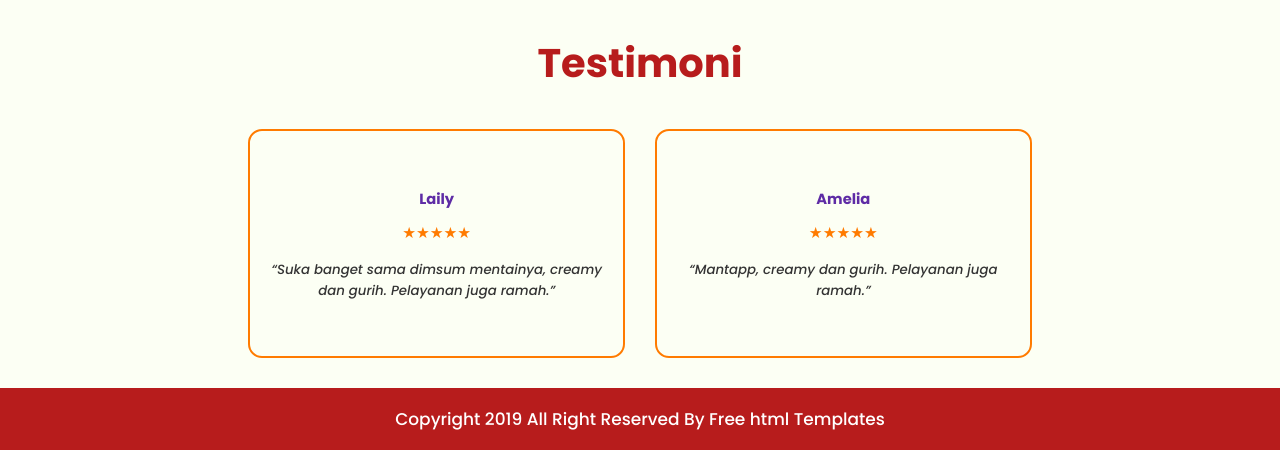
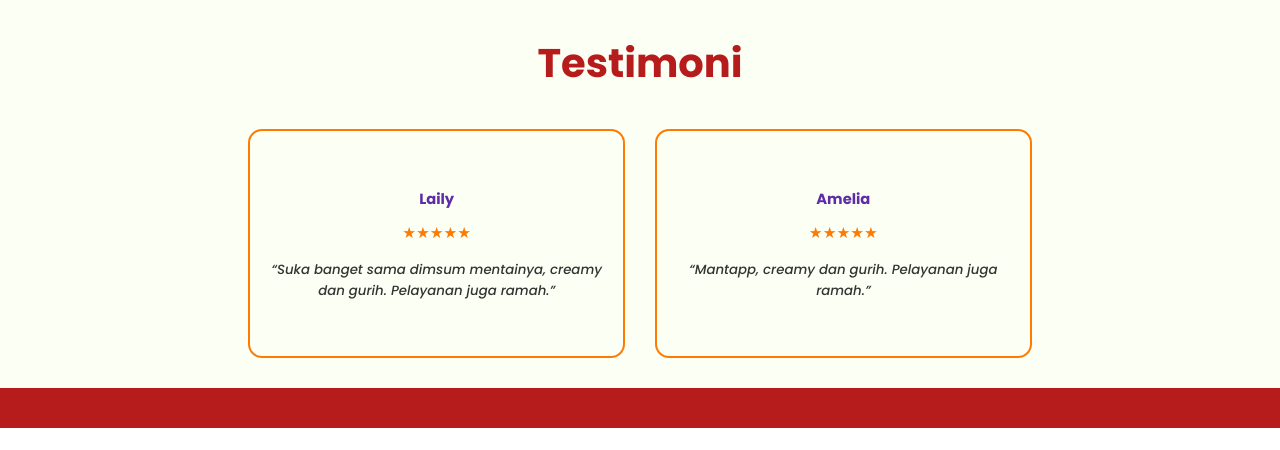
Before and after one commit to Amelia2806/Dimsum-4-Everyone, a plain HTML site: page index.html in a window 1280 px wide. Shown: the part 2439-2889 px from the top of the page. After the commit the page ends 2867 px from the top, so only its background shows below. Drawn offline with Linux system fonts and the light colour scheme; files that its build step writes are made by us from their sources.

Commit message:
hapus copyright

```diff
--- a/index.html
+++ b/index.html
@@ -278,7 +278,6 @@
    </div>
    <footer>
       <div class="copyright">
-      <p>Copyright 2019 All Right Reserved By <a href="https://html.design/"> Free  html Templates</a></p>
       </div>
    </footer>
    <script src="js/jquery.min.js"></script>
```
